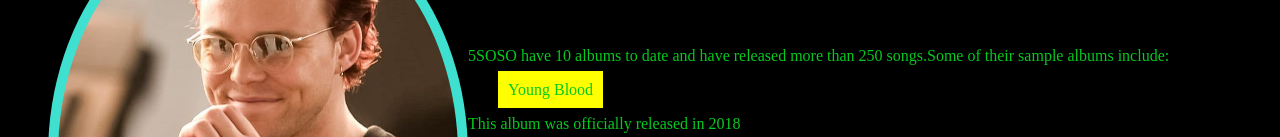
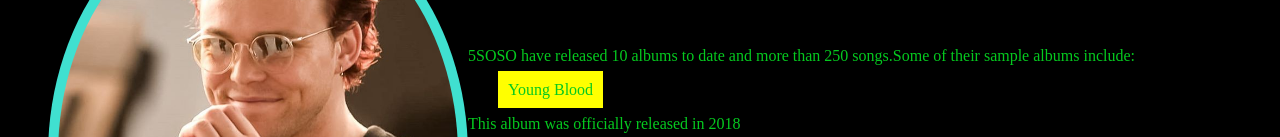
Before and after one commit to IsaacMurage-dev/Favourite_band_project, a plain HTML site: page index.html in a window 1280 px wide. Shown: the part 2387-2524 px from the top of the page. Drawn offline with Linux system fonts and the light colour scheme.

Commit message:
textual error corrected

```diff
--- a/index.html
+++ b/index.html
@@ -42,7 +42,7 @@
 					<img class="image" src="pic.9.jpg" height="500" alt="an image of 5sos">
 
 					<h5>5SOS SONGS</h5>
-					<p>5SOSO have 10 albums to date and have released more than 250 songs.Some of their sample albums include:</p><ul>
+					<p>5SOSO have released 10 albums to date and more than 250 songs.Some of their sample albums include:</p><ul>
 					<d>Young Blood</d>
 					<p>This album was officially released in 2018</p>
 					<d>Calm</d>
```
